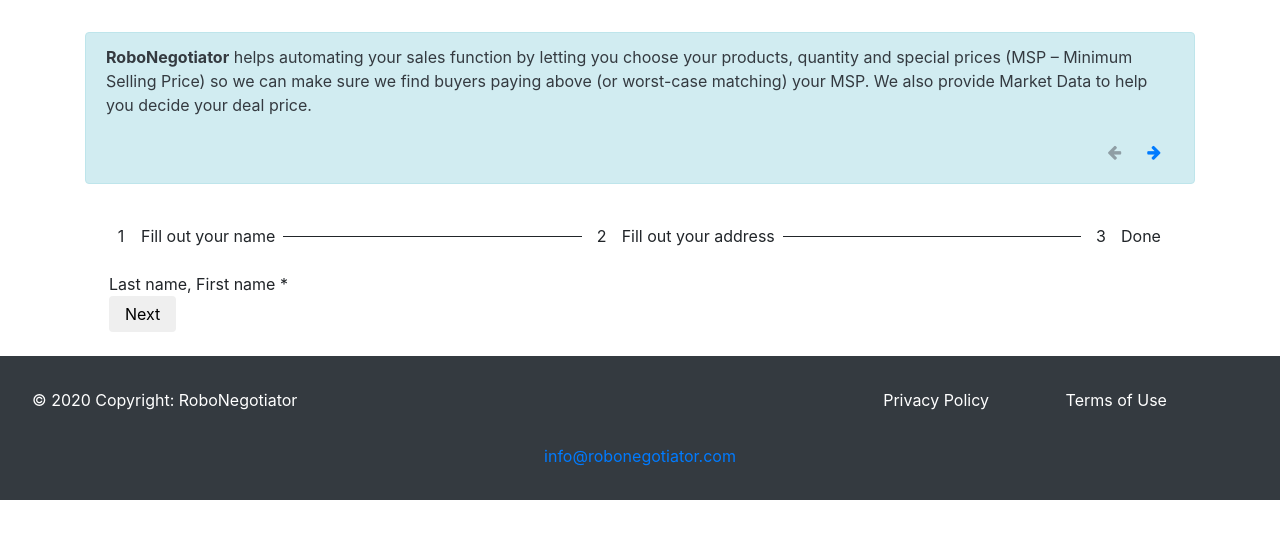
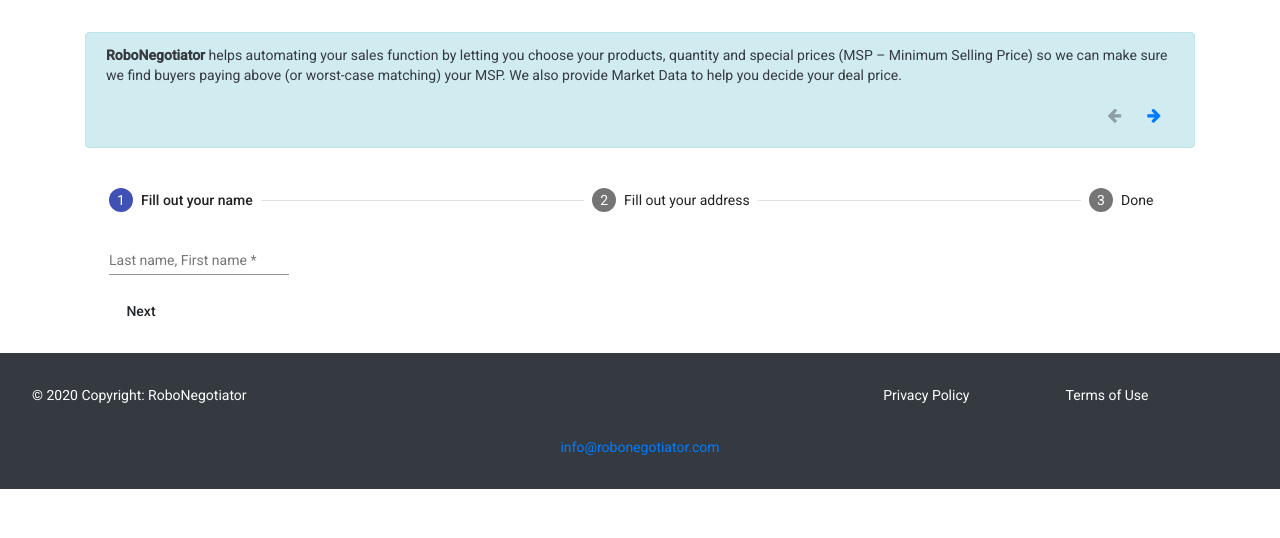
Before and after one commit to Benjalorc/robo-nagotiator-demo, an Angular app: page / in a window 1280 px wide. Shown: the top 538 px of the page. Built offline with nearby package versions, Linux system fonts and the light colour scheme.

Commit message:
Material styles

```diff
--- a/angular.json
+++ b/angular.json
@@ -28,6 +28,7 @@
               "src/assets"
             ],
             "styles": [
+              "./node_modules/@angular/material/prebuilt-themes/indigo-pink.css",
               "src/styles.scss",
               "node_modules/font-awesome/css/font-awesome.css"
             ],
@@ -93,6 +94,7 @@
               "src/assets"
             ],
             "styles": [
+              "./node_modules/@angular/material/prebuilt-themes/indigo-pink.css",
               "src/styles.scss"
             ],
             "scripts": []
--- a/src/index.html
+++ b/src/index.html
@@ -6,8 +6,10 @@
   <base href="/">
   <meta name="viewport" content="width=device-width, initial-scale=1">
   <link rel="icon" type="image/x-icon" href="favicon.ico">
+  <link href="https://fonts.googleapis.com/css?family=Roboto:300,400,500&display=swap" rel="stylesheet">
+  <link href="https://fonts.googleapis.com/icon?family=Material+Icons" rel="stylesheet">
 </head>
-<body>
+<body class="mat-typography">
   <app-root></app-root>
 </body>
 </html>
--- a/src/styles.scss
+++ b/src/styles.scss
@@ -5,3 +5,5 @@
 body{
 	padding-top: 2rem;
 }
+html, body { height: 100%; }
+body { margin: 0; font-family: Roboto, "Helvetica Neue", sans-serif; }
```
